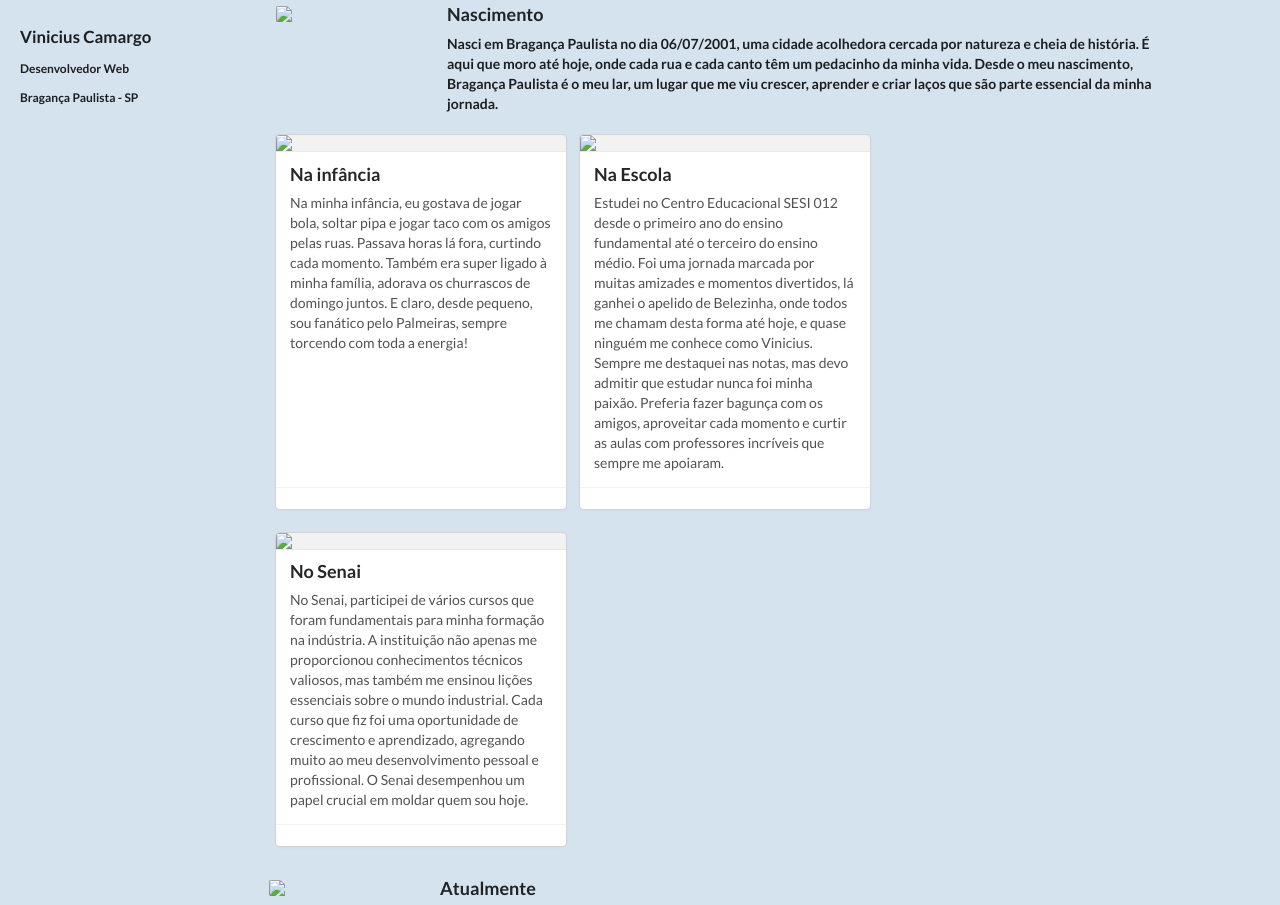
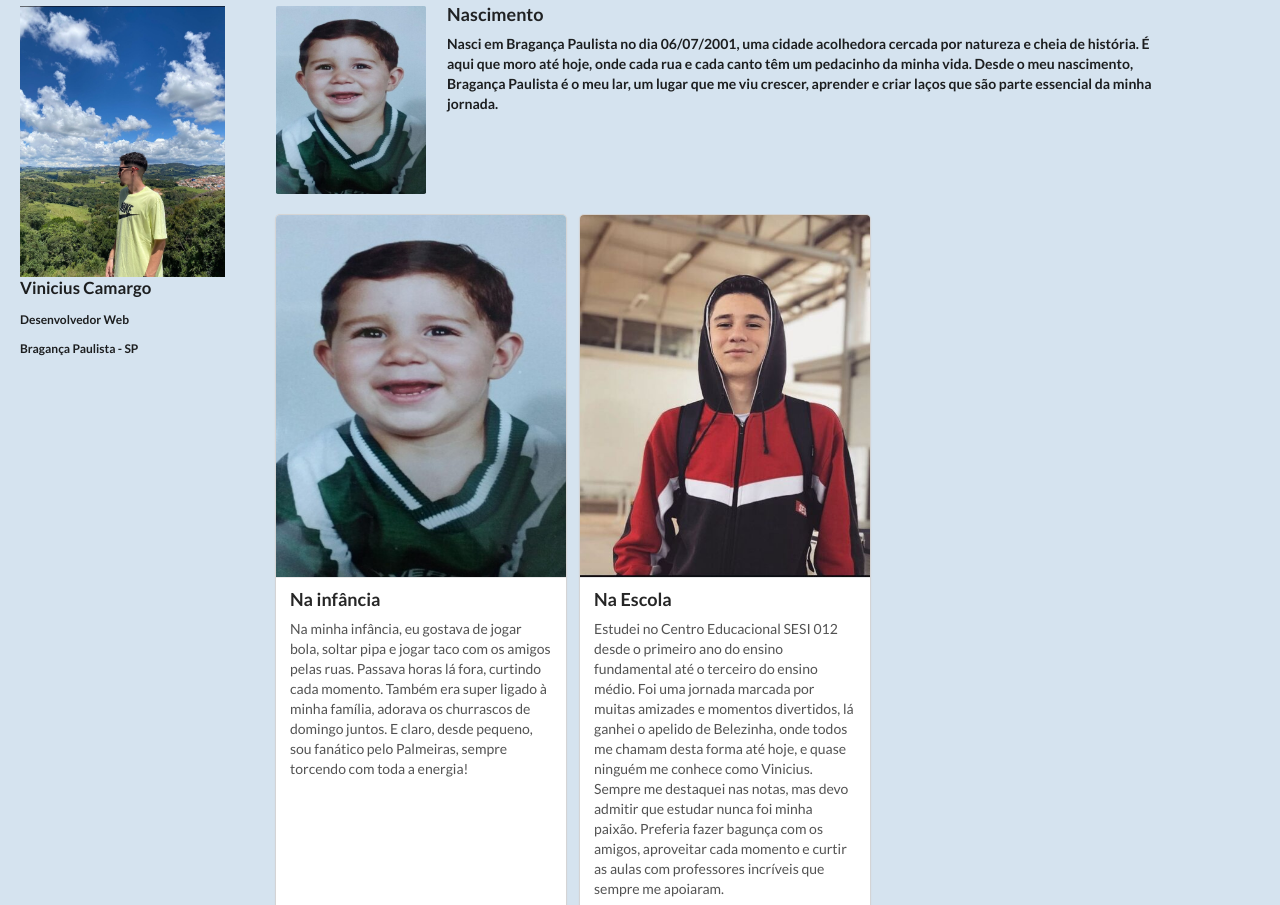
Before and after one commit to Viniciuscamargo-dot/Vinicius-M-Camargo-portifolio, a plain HTML site: page sobremim.html in a window 1280 px wide. Shown: the part 108-1013 px from the top of the page. Drawn offline with nearby package versions, Linux system fonts and the light colour scheme.

Commit message:
Update sobremim.html

```diff
--- a/sobremim.html
+++ b/sobremim.html
@@ -55,7 +55,7 @@
 
 <div class="total">
     <div class="social">
-      <img src="img/cdf9ff81-6f20-476d-b89d-dab808554065.jpg" alt="">
+      <img src="cdf9ff81-6f20-476d-b89d-dab808554065.jpg" alt="">
         <h1>Vinicius Camargo</h1>
         <p>Desenvolvedor Web</p>
         <p>Bragança Paulista - SP </p>
@@ -66,7 +66,7 @@
   <div class="ui items">
     <div class="item">
       <a class="ui small image">
-        <img src="img/criança1.jpg">
+        <img src="criança1.jpg">
       </a>
       <div class="content">
         <a class="header"><font style="vertical-align: inherit;"><font style="vertical-align: inherit;">Nascimento</font></font></a>
@@ -83,7 +83,7 @@
   <div class="ui link cards">
     <div class="card">
       <div class="image">
-        <img src="img/criança1.jpg">
+        <img src="criança1.jpg">
       </div>
       <div class="content">
         <div class="header"><font style="vertical-align: inherit;"><font style="vertical-align: inherit;">Na infância</font></font></div>
@@ -102,7 +102,7 @@
     </div>
     <div class="card">
       <div class="image">
-        <img src="img/Escola.jpg">
+        <img src="Escola.jpg">
       </div>
       <div class="content">
         <div class="header"><font style="vertical-align: inherit;"><font style="vertical-align: inherit;">Na Escola</font></font></div>
@@ -124,7 +124,7 @@
     </div>
     <div class="card">
       <div class="image">
-        <img src="img/Senai.jpg">
+        <img src="Senai.jpg">
       </div>
       <div class="content">
         <div class="header"><font style="vertical-align: inherit;"><font style="vertical-align: inherit;">No Senai</font></font></div>
@@ -149,7 +149,7 @@
     <div class="ui items">
       <div class="item">
         <a class="ui small image">
-          <img src="img/Atualmente.jpg">
+          <img src="Atualmente.jpg">
         </a>
         <div class="content">
           <a class="header"><font style="vertical-align: inherit;"><font style="vertical-align: inherit;">Atualmente</font></font></a>
```
